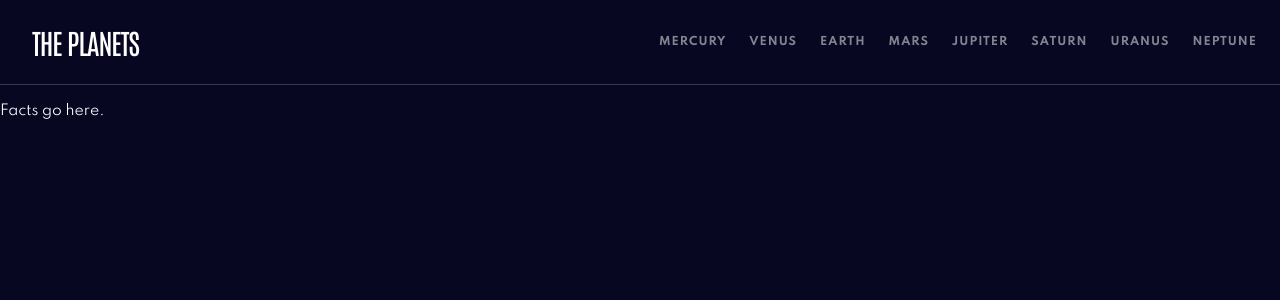
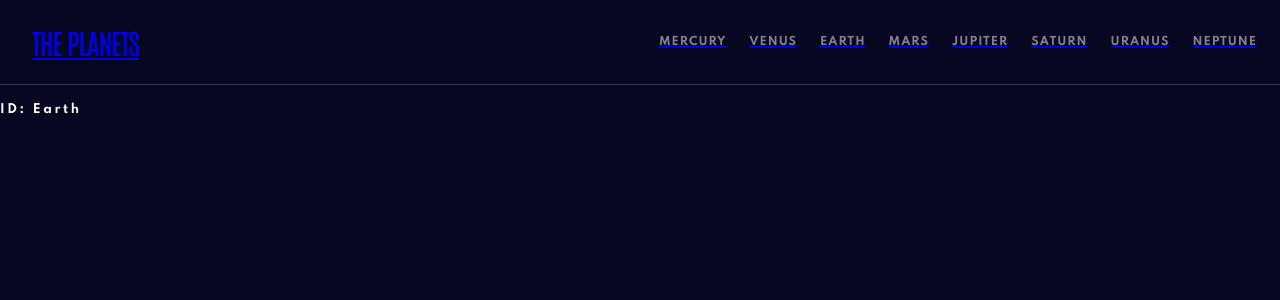
Before and after one commit to marshalldanel/planet-facts, a React (Create React App) app: page / in a window 1280 px wide. Shown: the top 300 px of the page. Built offline with nearby package versions, Linux system fonts and the light colour scheme.

Commit message:
Render basic planet page, basic routing

```diff
--- a/src/App.js
+++ b/src/App.js
@@ -1,17 +1,23 @@
 import { useState, useEffect, useCallback } from 'react';
+import { BrowserRouter as Router, Switch, Route } from 'react-router-dom';
+
 import { ThemeProvider } from 'styled-components';
 import GlobalStyle from './styles/globalStyles';
 import { theme } from './styles/theme';
 
 import NavBar from './components/NavBar';
+import PlanetPage from './components/PlanetPage';
 const axios = require('axios');
 
 function App() {
   const [planetFacts, setPlanetFacts] = useState([]);
+  const [loadingComplete, setLoadingComplete] = useState(false);
 
   const fetchFacts = useCallback(async () => {
     const response = await axios.get('data.json');
     setPlanetFacts(response.data);
+    // Make loading page? - FOUC!
+    setLoadingComplete(true);
   }, []);
 
   useEffect(() => {
@@ -21,10 +27,27 @@ function App() {
   return (
     <>
       <GlobalStyle />
-      <ThemeProvider theme={theme}>
-        <NavBar planets={planetFacts} />
-        <p>Facts go here.</p>
-      </ThemeProvider>
+      <Router>
+        <ThemeProvider theme={theme}>
+          <NavBar planets={planetFacts} />
+          <Switch>
+            <Route
+              exact
+              path="/"
+              render={() =>
+                loadingComplete && (
+                  <PlanetPage
+                    homePlanet={planetFacts.find(
+                      (planet) => planet.name === 'Earth'
+                    )}
+                  />
+                )
+              }
+            />
+            <Route path="/:planet" children={<PlanetPage />} />
+          </Switch>
+        </ThemeProvider>
+      </Router>
     </>
   );
 }
--- a/src/components/NavBar.js
+++ b/src/components/NavBar.js
@@ -1,4 +1,5 @@
 import React from 'react';
+import { Link } from 'react-router-dom';
 import styled from 'styled-components';
 import Burger from './Burger';
 
@@ -42,7 +43,14 @@ const NavStyles = styled.nav`
 export default function NavBar({ planets }) {
   return (
     <NavStyles>
-      <TextLogo>The Planets</TextLogo>
+      <Link
+        to={{
+          pathname: `/earth`,
+          state: { planet: planets.find((planet) => planet.name === 'Earth') },
+        }}
+      >
+        <TextLogo>The Planets</TextLogo>
+      </Link>
       <Burger planets={planets} />
     </NavStyles>
   );
--- a/src/components/NavMenu.js
+++ b/src/components/NavMenu.js
@@ -1,4 +1,5 @@
 import React from 'react';
+import { Link } from 'react-router-dom';
 import styled from 'styled-components';
 
 const Circle = styled.span`
@@ -98,11 +99,19 @@ export default function Nav({ planets, visible, setVisible }) {
   return (
     <NavList visible={visible}>
       {planets.map((planet) => (
-        <NavItem key={planet.name}>
-          <Circle name={planet.name} />
-          <NavName>{planet.name}</NavName>
-          <Arrow />
-        </NavItem>
+        <Link
+          to={{
+            pathname: `/${planet.name.toLowerCase()}`,
+            state: { planet },
+          }}
+          key={planet.name}
+        >
+          <NavItem>
+            <Circle name={planet.name} />
+            <NavName>{planet.name}</NavName>
+            <Arrow />
+          </NavItem>
+        </Link>
       ))}
     </NavList>
   );
--- /dev/null
+++ b/src/components/PlanetPage.js
@@ -0,0 +1,14 @@
+import React from 'react';
+import { useLocation } from 'react-router-dom';
+
+export default function PlanetPage({ homePlanet }) {
+  let { state } = useLocation();
+
+  const planet = homePlanet ? homePlanet : state.planet;
+
+  return (
+    <div>
+      <h3>ID: {planet.name}</h3>
+    </div>
+  );
+}
```
